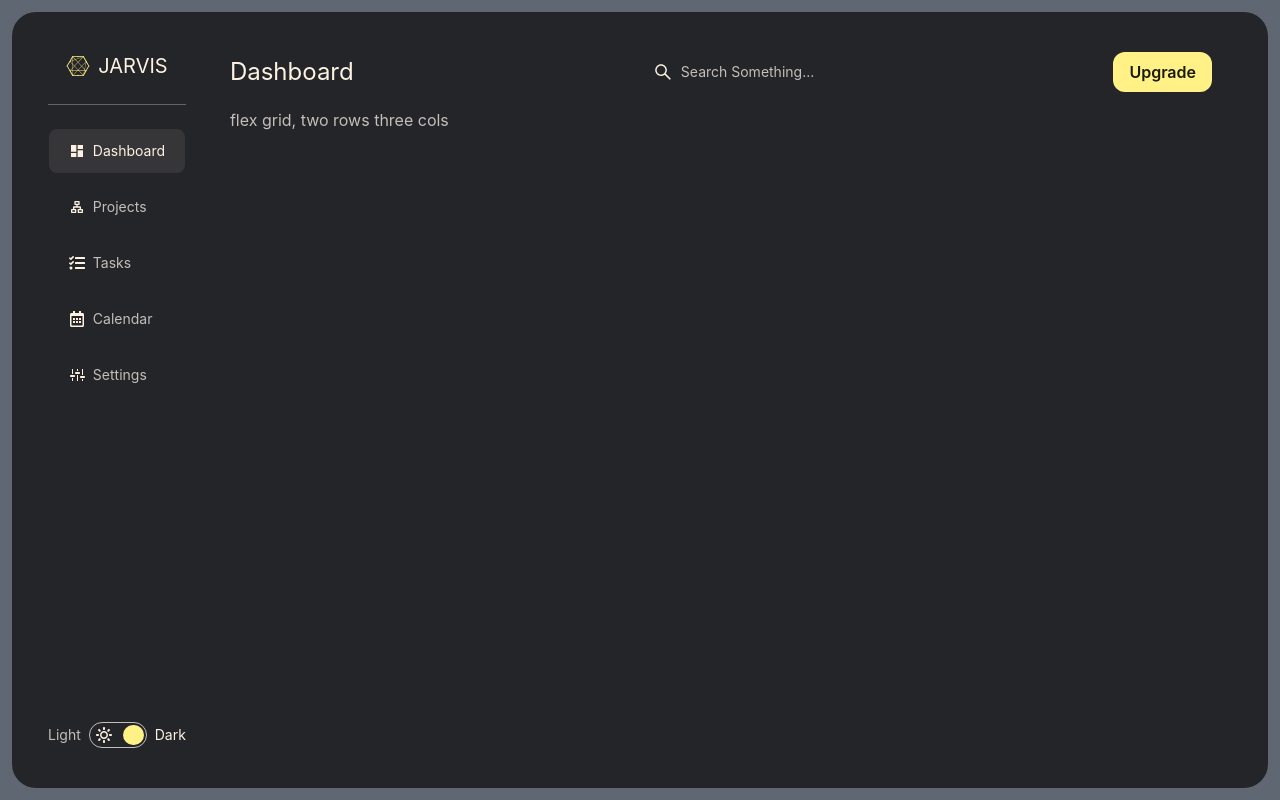
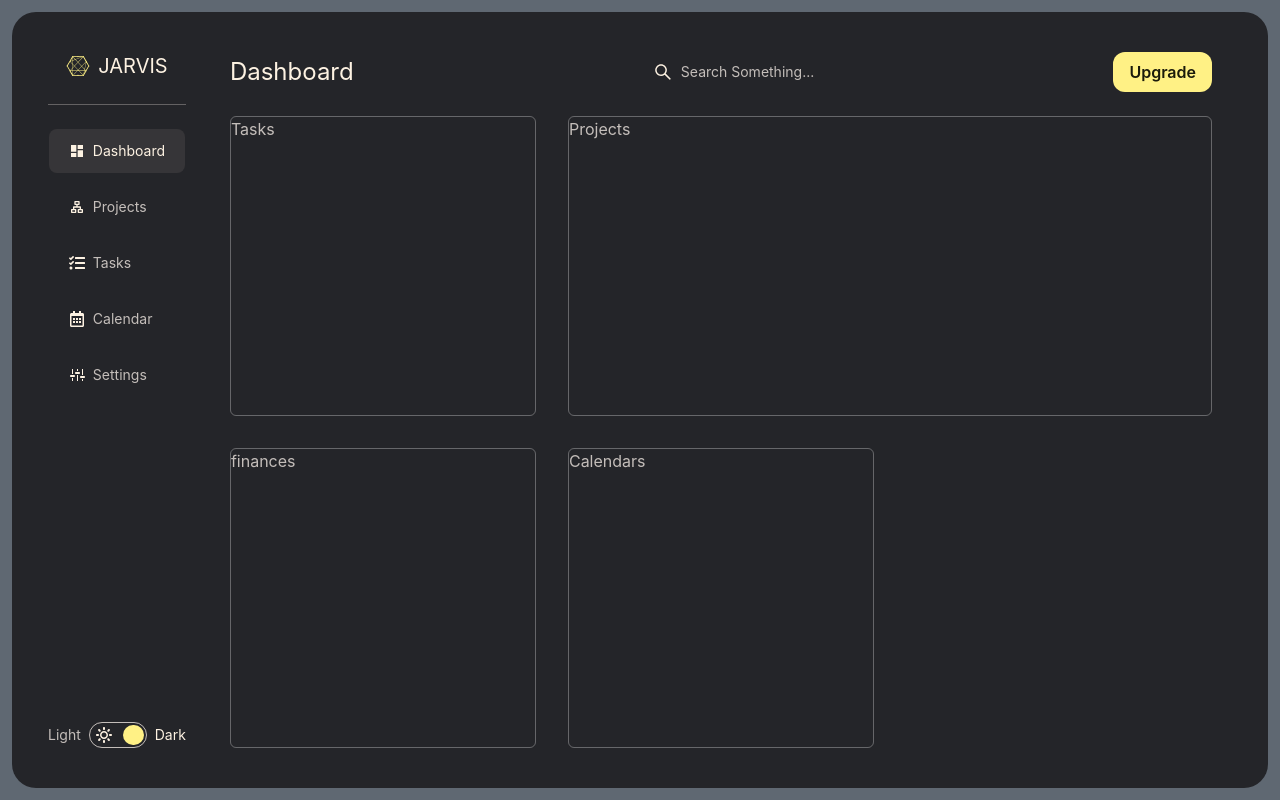
Before and after one commit to asi-isa/JARVIS, a React (Vite) app: page / in a window 1280 px wide. Built offline with nearby package versions, Linux system fonts and the light colour scheme.

Commit message:
dashboard card scaffold

```diff
--- /dev/null
+++ b/src/components/dashboard/card/CalendarCard.tsx
@@ -0,0 +1,15 @@
+import Card from ".";
+
+interface CalendarCardProps {}
+
+const CalendarCard = ({}: CalendarCardProps) => {
+  return (
+    <Card>
+      <div>
+        <p>Calendars</p>
+      </div>
+    </Card>
+  );
+};
+
+export default CalendarCard;
--- /dev/null
+++ b/src/components/dashboard/card/FinanceCard.tsx
@@ -0,0 +1,15 @@
+import Card from ".";
+
+interface FinanceCardProps {}
+
+const FinanceCard = ({}: FinanceCardProps) => {
+  return (
+    <Card>
+      <div>
+        <p>finances</p>
+      </div>
+    </Card>
+  );
+};
+
+export default FinanceCard;
--- /dev/null
+++ b/src/components/dashboard/card/ProjectCard.tsx
@@ -0,0 +1,15 @@
+import Card from ".";
+
+interface ProjectCardProps {}
+
+const ProjectCard = ({}: ProjectCardProps) => {
+  return (
+    <Card styles="col-span-2">
+      <div>
+        <p>Projects</p>
+      </div>
+    </Card>
+  );
+};
+
+export default ProjectCard;
--- /dev/null
+++ b/src/components/dashboard/card/TaskCard.tsx
@@ -0,0 +1,15 @@
+import Card from ".";
+
+interface TaskCardProps {}
+
+const TaskCard = ({}: TaskCardProps) => {
+  return (
+    <Card>
+      <div>
+        <p>Tasks</p>
+      </div>
+    </Card>
+  );
+};
+
+export default TaskCard;
--- a/src/components/dashboard/card/index.tsx
+++ b/src/components/dashboard/card/index.tsx
@@ -1,7 +1,18 @@
-interface CardProps {}
+import { ReactNode } from "react";
 
-const Card = ({}: CardProps) => {
-  return <div></div>;
+interface CardProps {
+  styles?: string;
+  children: ReactNode;
+}
+
+const Card = ({ styles, children }: CardProps) => {
+  return (
+    <div
+      className={`border border-white/30 rounded-md h-full w-full ${styles}`}
+    >
+      {children}
+    </div>
+  );
 };
 
 export default Card;
--- a/src/components/dashboard/index.tsx
+++ b/src/components/dashboard/index.tsx
@@ -1,6 +1,11 @@
 import Menu from "./menu";
 
 import { AiOutlineSearch } from "react-icons/ai";
+import Card from "./card";
+import TaskCard from "./card/TaskCard";
+import FinanceCard from "./card/FinanceCard";
+import ProjectCard from "./card/ProjectCard";
+import CalendarCard from "./card/CalendarCard";
 
 interface DashboardProps {}
 
@@ -10,7 +15,7 @@ const Dashboard = ({}: DashboardProps) => {
       <Menu />
 
       {/* MAIN */}
-      <div className="flex flex-col gap-4 w-full px-8">
+      <div className="flex flex-col gap-6 w-full px-8">
         {/* HEADER */}
         <div className="flex justify-between items-center">
           {/* TITLE */}
@@ -27,10 +32,11 @@ const Dashboard = ({}: DashboardProps) => {
         </div>
 
         {/* BODY */}
-        <div className="h-full">
-          <p>flex grid, two rows three cols</p>
-          {/* <Card row={1} col={1} rowSpan={1} colSpan={1} /> */}
-          {/* <Card row={1} col={2} rowSpan={2} colSpan={1} /> */}
+        <div className="h-full grid grid-rows-2 grid-cols-3 gap-8">
+          <TaskCard />
+          <ProjectCard />
+          <FinanceCard />
+          <CalendarCard />
         </div>
       </div>
     </div>
```
